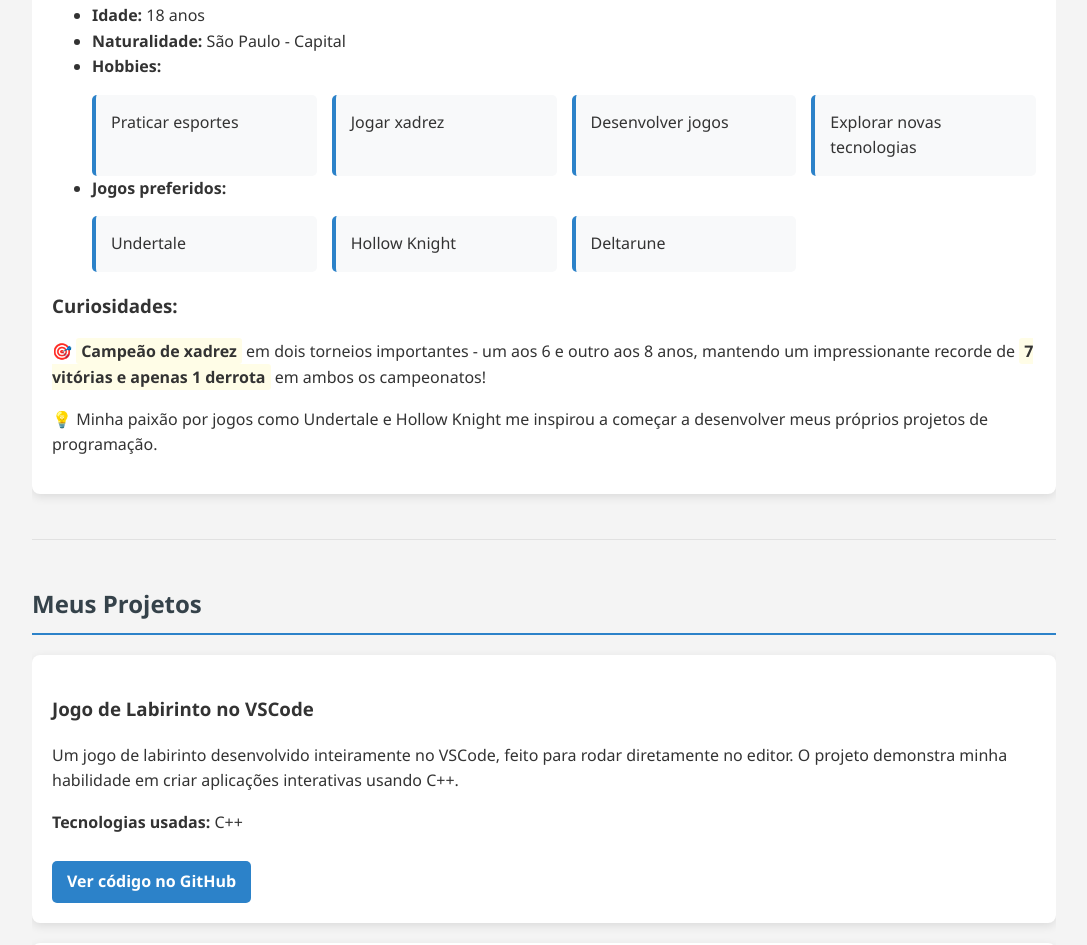
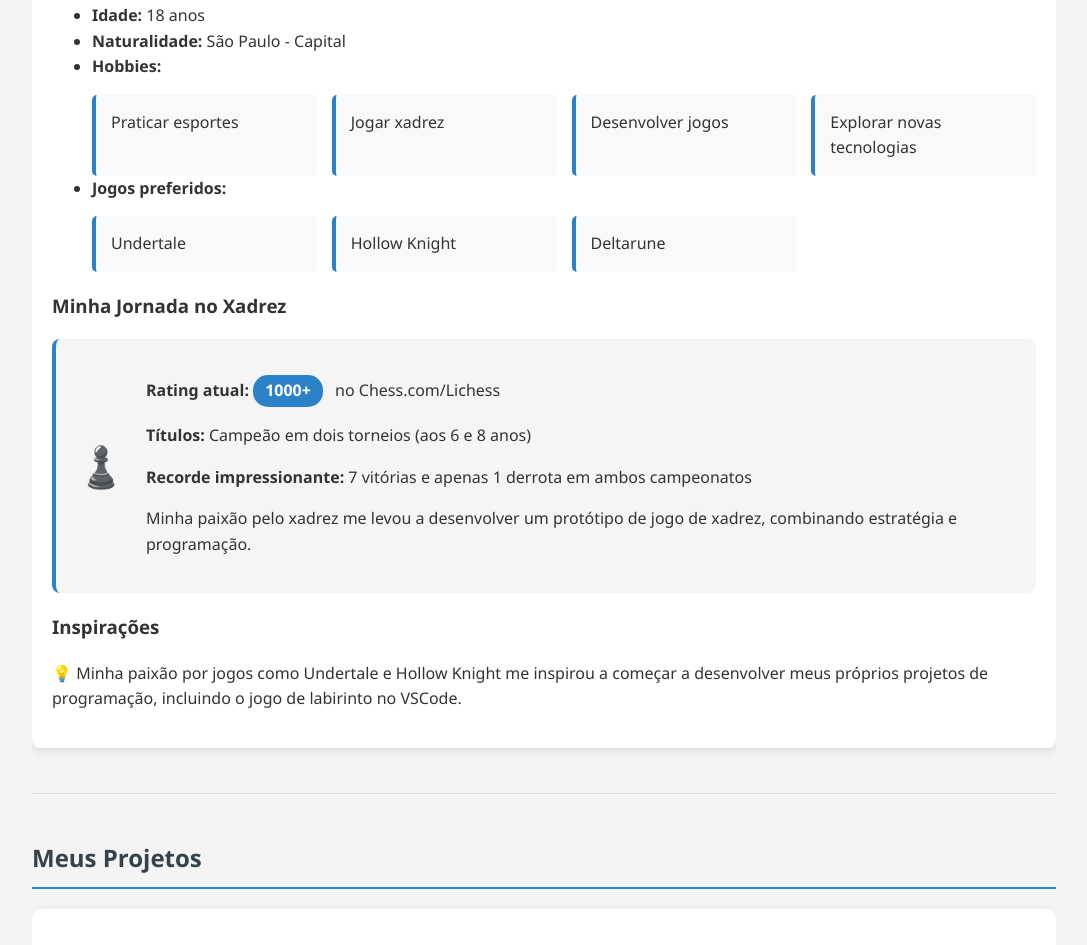
Before and after one commit to AlissonGuilherme727/projetos.github.io, a plain HTML site: page index.html in a window 1280 px wide. Shown: the part 437-1382 px from the top of the page, without its empty margins (96-1183 px from the left). Drawn offline with Linux system fonts and the light colour scheme.

Commit message:
index.html

```diff
--- a/index.html
+++ b/index.html
@@ -87,6 +87,29 @@
             border-radius: 3px;
             font-weight: bold;
         }
+        .chess-card {
+            background: #f5f5f5;
+            padding: 20px;
+            border-radius: 8px;
+            margin: 15px 0;
+            border-left: 4px solid #2c82c9;
+            display: flex;
+            align-items: center;
+            gap: 20px;
+        }
+        .chess-icon {
+            font-size: 2.5em;
+            flex-shrink: 0;
+        }
+        .rating-badge {
+            background: #2c82c9;
+            color: white;
+            padding: 3px 12px;
+            border-radius: 15px;
+            font-weight: bold;
+            display: inline-block;
+            margin-right: 8px;
+        }
     </style>
 </head>
 <body>
@@ -124,9 +147,19 @@
                     </li>
                 </ul>
 
-                <h3>Curiosidades:</h3>
-                <p>🎯 <span class="highlight">Campeão de xadrez</span> em dois torneios importantes - um aos 6 e outro aos 8 anos, mantendo um impressionante recorde de <span class="highlight">7 vitórias e apenas 1 derrota</span> em ambos os campeonatos!</p>
-                <p>💡 Minha paixão por jogos como Undertale e Hollow Knight me inspirou a começar a desenvolver meus próprios projetos de programação.</p>
+                <h3>Minha Jornada no Xadrez</h3>
+                <div class="chess-card">
+                    <div class="chess-icon">♟️</div>
+                    <div>
+                        <p><strong>Rating atual:</strong> <span class="rating-badge">1000+</span> no Chess.com/Lichess</p>
+                        <p><strong>Títulos:</strong> Campeão em dois torneios (aos 6 e 8 anos)</p>
+                        <p><strong>Recorde impressionante:</strong> 7 vitórias e apenas 1 derrota em ambos campeonatos</p>
+                        <p>Minha paixão pelo xadrez me levou a desenvolver um protótipo de jogo de xadrez, combinando estratégia e programação.</p>
+                    </div>
+                </div>
+
+                <h3>Inspirações</h3>
+                <p>💡 Minha paixão por jogos como Undertale e Hollow Knight me inspirou a começar a desenvolver meus próprios projetos de programação, incluindo o jogo de labirinto no VSCode.</p>
             </div>
         </section>
 
@@ -159,6 +192,7 @@
                 <p>📧 Você pode entrar em contato comigo através do GitHub ou visitar meus projetos online:</p>
                 <ul>
                     <li>GitHub: <a href="https://github.com/AlissonGuilherme727">github.com/AlissonGuilherme727</a></li>
+                    <li>Portfólio Online: <a href="https://alissonguilherme727.github.io">alissonguilherme727.github.io</a></li>
                 </ul>
                 <p>Estou sempre aberto a novas oportunidades de aprendizado e colaboração!</p>
             </div>
@@ -167,7 +201,7 @@
 
     <footer>
         <p>&copy; 2025 Alisson Guilherme - Todos os direitos reservados</p>
-        <p>Desenvolvido por Alisson Guilherme</p>
+        <p>Desenvolvido com ♥ por Alisson Guilherme</p>
     </footer>
 </body>
 </html>
```
